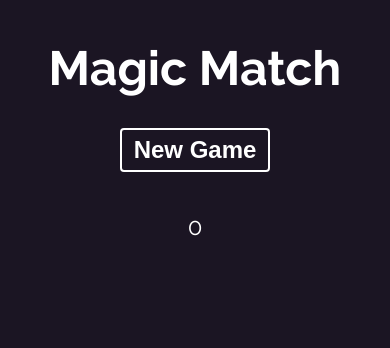
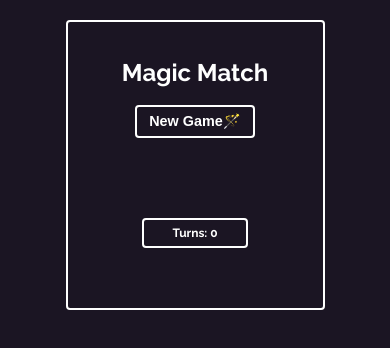
Before and after one commit to Mehrnaz-zand/memory-game, a React (Create React App) app: page / in a window 390 px wide. Shown: the top 348 px of the page. Built offline with nearby package versions, Linux system fonts and the light colour scheme.

Commit message:
Made reponsive

```diff
--- a/src/Game.css
+++ b/src/Game.css
@@ -1,6 +1,9 @@
 .Game {
-  max-width: 860px;
-  margin: 40px auto;
+  max-width: 50%;
+  margin: 20px auto;
+  padding: 20px 30px;
+  border: 2px solid #fff;
+  border-radius: 4px;
 }
 
 button {
@@ -24,3 +27,26 @@ button:hover {
   grid-template-columns: 1fr 1fr 1fr 1fr;
   grid-gap: 20px;
 }
+.turns {
+  max-width: 40%;
+  border: 2px solid #fff;
+  padding: 6px 12px;
+  border-radius: 4px;
+  font-weight: bold;
+  font-size: 0.9em;
+  margin: 40px auto;
+}
+@media (max-width: 768px) {
+  .body {
+    max-width: 100%;
+  }
+  .title {
+    font-size: 1em;
+  }
+  button {
+    font-size: 0.6em;
+  }
+  .turns {
+    font-size: 0.5em;
+  }
+}
--- a/src/Game.js
+++ b/src/Game.js
@@ -73,9 +73,9 @@ const cardImages= [
 
 return (
     <div className="Game">
-     <h1>Magic Match</h1>
+     <h1 className="title">Magic Match</h1>
 
-     <button onClick={shuffleCards}>New Game</button>
+     <button onClick={shuffleCards}>New Game🪄</button>
      <div className="card-grid">
          {cards.map(card=>(
              <SingleCard
@@ -88,7 +88,7 @@ return (
      </div>
 
 
-     <div>{turns}</div>
+     <p className="turns">Turns: {turns}</p>
 
     </div>
 )
--- a/src/index.css
+++ b/src/index.css
@@ -1,6 +1,7 @@
 @import url("https://fonts.googleapis.com/css2?family=Raleway:wght@100;200;300;400;500;600;700;800&display=swap");
 
 body {
+  max-width: 100%;
   font-family: Raleway, sans-serif;
   margin: 0;
   font-size: 1.5em;
```
